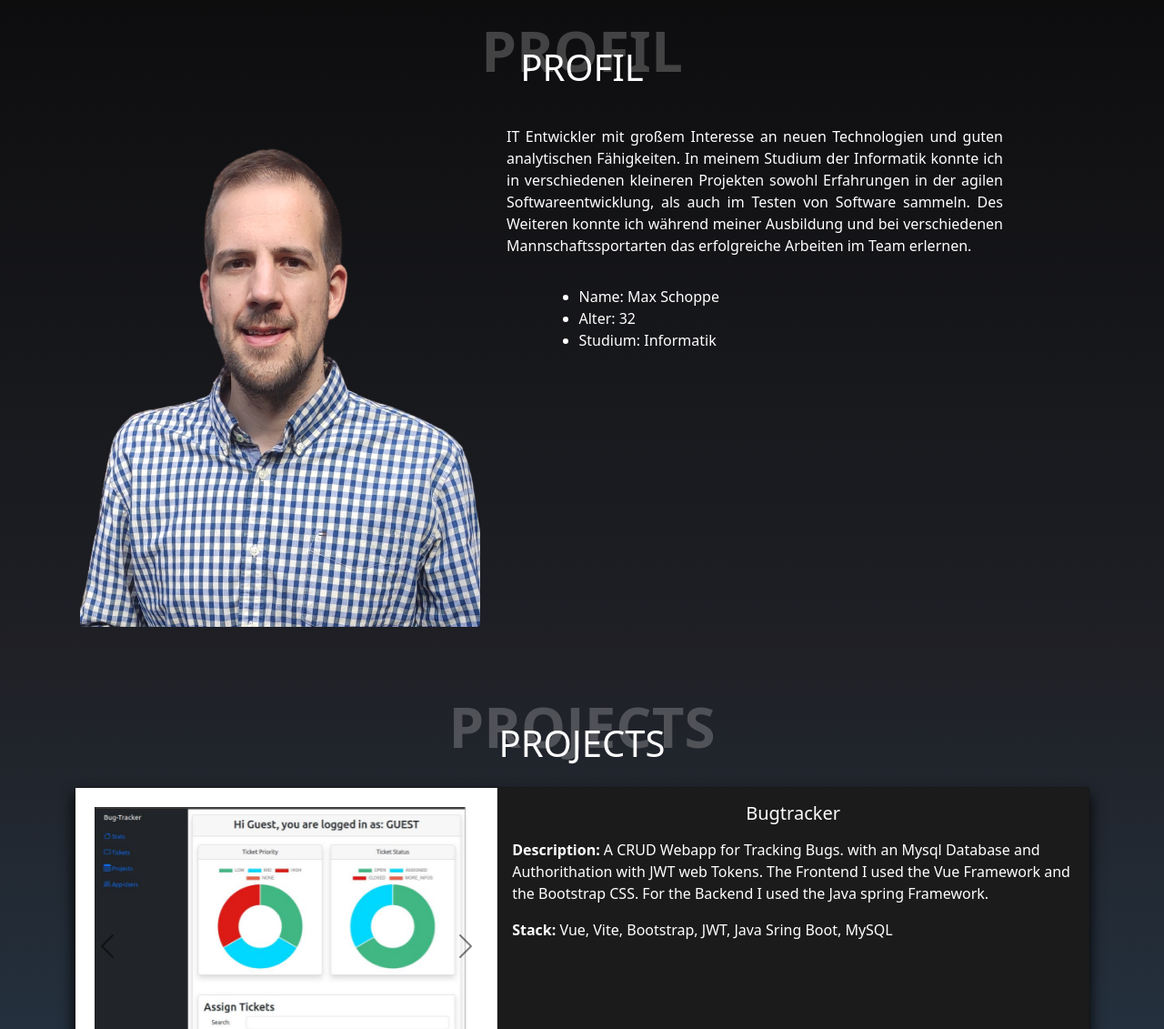
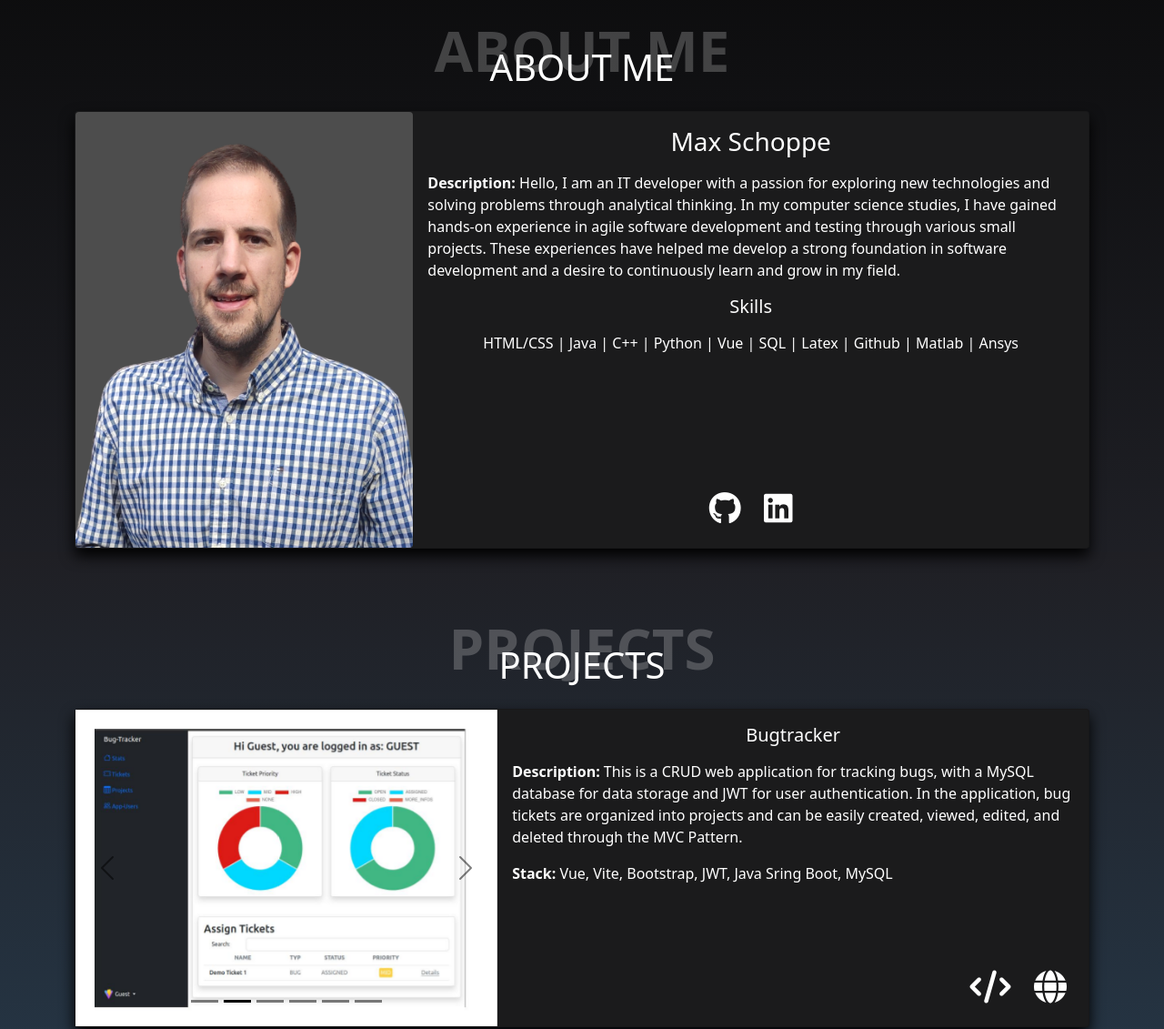
Before and after one commit to max729/Portfolio_Website, a plain HTML site: page index.html in a window 1280 px wide. Shown: the part 820-1951 px from the top of the page at 91% size. Drawn offline with nearby package versions, Linux system fonts and the light colour scheme.

Commit message:
add about card

```diff
--- a/index.html
+++ b/index.html
@@ -34,7 +34,7 @@
                         <a class="nav-link" href="#home">Home</a>
                     </li>
                     <li class="nav-item">
-                        <a class="nav-link" href="#Profil">Profil</a>
+                        <a class="nav-link" href="#Profil">About Me</a>
                     </li>
                     <li class="nav-item">
                         <a class="nav-link" href="#projects">Projects</a>
@@ -53,7 +53,7 @@
             <div class="row ">
                 <div class=" hero-text ">
                     <h2 class="hero_title pe-1">Max Schoppe</h2>
-                    <p class="hero_desc pe-1">software developer</p>
+                    <p class="hero_desc pe-1 " >I am software developer</p>
                     <a class="btn btn-outline-light me-1" href="#projects">My Projects</a>
                 </div>
             </div>
@@ -76,50 +76,44 @@
                 font-size:  calc((1.375rem + 1.5vw)*1.5);
                 text-transform: uppercase;
                 line-height: 0; ">
-                    Profil
+                    About Me
                 </h1>
                 <h1 class="text-center  text-white " style="z-index: 2; text-transform: uppercase; position: relative;">
-                    Profil
+                    About Me
                 </h1>
             </div>
 
 
 
-            <div class="row my-4">
 
-                <div class="col-lg-5 text-center">
-                    <img src="images/about.png" class="imageAboutPage rounded" alt="">
-                </div>
 
-                <div class="col-lg-6">
-
-                    <div class="row my-3" style="text-align: justify">
-                        <p>
-                            IT Entwickler mit großem Interesse an neuen Technologien und guten
-                            analytischen Fähigkeiten. In meinem Studium der Informatik konnte ich
-                            in verschiedenen kleineren Projekten sowohl Erfahrungen in der agilen
-                            Softwareentwicklung, als auch im Testen von Software sammeln. Des
-                            Weiteren konnte ich während meiner Ausbildung und bei verschiedenen
-                            Mannschaftssportarten das erfolgreiche Arbeiten im Team erlernen.
-                        </p>
+            <div class="card shadows text-white my-4" style="background-color: #1b1b1c; animation: fadeIn 3s;">
+                <div class="row g-0 ">
+                    <div class="col-lg-4 " >
+                        <img src="images/about.png" style="background-color:  rgb(77, 77, 77);" class="imageAboutPage rounded w-100" alt="">
                     </div>
-
-                    <div class="row my-3">
-                        <div class="col-1"></div>
-
-                        <div class="col">
-                            <ul>
-                                <li>Name: Max Schoppe</li>
-                                <li>Alter: 32</li>
-                                <li>Studium: Informatik</li>
-
-                            </ul>
+                    <div class="col-12 col-lg-8">
+                        <div class="card-body h-100 d-flex flex-column justify-content-between flex-wrap">
+                            <div>
+                                <h3 class="card-title mb-3">Max Schoppe</h3>
+                                <p class="card-text"><strong>Description:</strong>  Hello, I am an IT developer with a passion for exploring new technologies and solving problems through analytical thinking. In my computer science studies, I have gained hands-on experience in agile software development and testing through various small projects. These experiences have helped me develop a strong foundation in software development and a desire to continuously learn and grow in my field.</p>
+                                <h5 class="card-title mb-3">Skills</h5>
+                                <p class="card-text text-center">
+                                    HTML/CSS | Java | C++ | Python | Vue | SQL | Latex | Github | Matlab | Ansys
+                                </p>
+                            </div>
+                            <div class="text-center social-icons">
+                                <a class="mx-2" href="https://github.com/max729" target="_blank">
+                                    <i class="fa-brands fa-github fab2"></i></a>
+                                    <a class="mx-2" href="https://www.linkedin.com/in/max-s-aa7627220/?original_referer=" target="_blank">
+                                        <i class="fab fa-linkedin"></i>
+                                    </a>
+                            </div>
                         </div>
-
                     </div>
-
                 </div>
             </div>
+
     </section>
 
     <section id="projects" class=""
@@ -198,9 +192,8 @@
                     <div class="card-body h-100 d-flex flex-column justify-content-between flex-wrap">
                         <div>
                             <h5 class="card-title mb-3">Bugtracker</h5>
-                            <p class="card-text"><strong>Description:</strong> A CRUD Webapp for Tracking Bugs.  with an Mysql Database and Authorithation
-                                with JWT web Tokens. The Frontend I used the Vue Framework and the Bootstrap CSS. For the
-                                Backend I used the Java spring Framework.</p>
+                            <p class="card-text"><strong>Description:</strong> This is a CRUD web application for tracking bugs, with a MySQL database for data storage and JWT for user authentication. In the application, bug tickets are organized into projects and can be easily created, viewed, edited, and deleted through the MVC Pattern.
+                            </p>
                             <p class="card-text"><strong>Stack:</strong>  Vue, Vite, Bootstrap, JWT, Java Sring Boot, MySQL </p>
                         </div>
                         <div class="text-end social-icons">
@@ -249,9 +242,8 @@
                     <div class="card-body h-100 d-flex flex-column justify-content-between flex-wrap">
                         <div>
                             <h5 class="card-title mb-3">Todo Webapp</h5>
-                            <p class="card-text"><strong>Description:</strong> Simple To-do Web app, where you can add,
-                                delete and mark tasks as done. All Tasks are saved onto your account in a Document
-                                Database.</p>
+                            <p class="card-text"><strong>Description:</strong> Simple To-do web application, where you can easily manage your tasks by adding, deleting, and marking them as complete. All tasks will be saved to your account in a secure document database.
+                            </p>
                             <p class="card-text"><strong>Stack:</strong> Html, CSS, Bootstrap, Svelte, Firebase </p>
                         </div>
                         <div class="text-end social-icons">
@@ -346,6 +338,9 @@
         <div class="container-fluid">
             <!-- social media icons -->
             <div class="social-icons ">
+                <a class="mx-2" href="https://github.com/max729" target="_blank">
+                    <i class="fa-brands fa-github fab2"></i>
+                </a>
                 <a class="mx-2" href="https://www.linkedin.com/in/max-s-aa7627220/?original_referer=" target="_blank">
                     <i class="fab fa-linkedin"></i>
                 </a>
--- a/style.css
+++ b/style.css
@@ -59,7 +59,7 @@
     font-size: 36px;
     cursor: pointer;
 }
-.fa-code:hover,.fa-globe:hover,.fa-twitter:hover,.fa-linkedin:hover, .fa-twitch:hover {
+.fa-code:hover,.fa-globe:hover,.fa-github:hover,.fa-linkedin:hover, .fa-twitch:hover {
     color: #cac7d6;
 }
 .fab {
```
